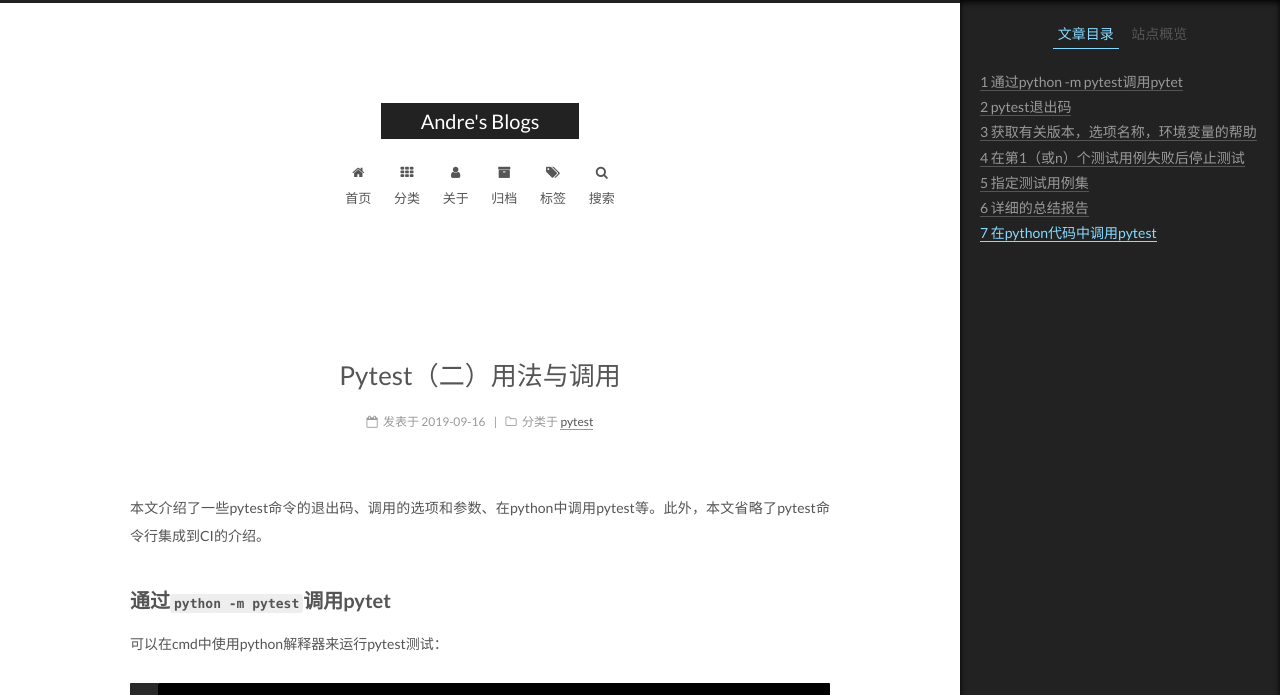
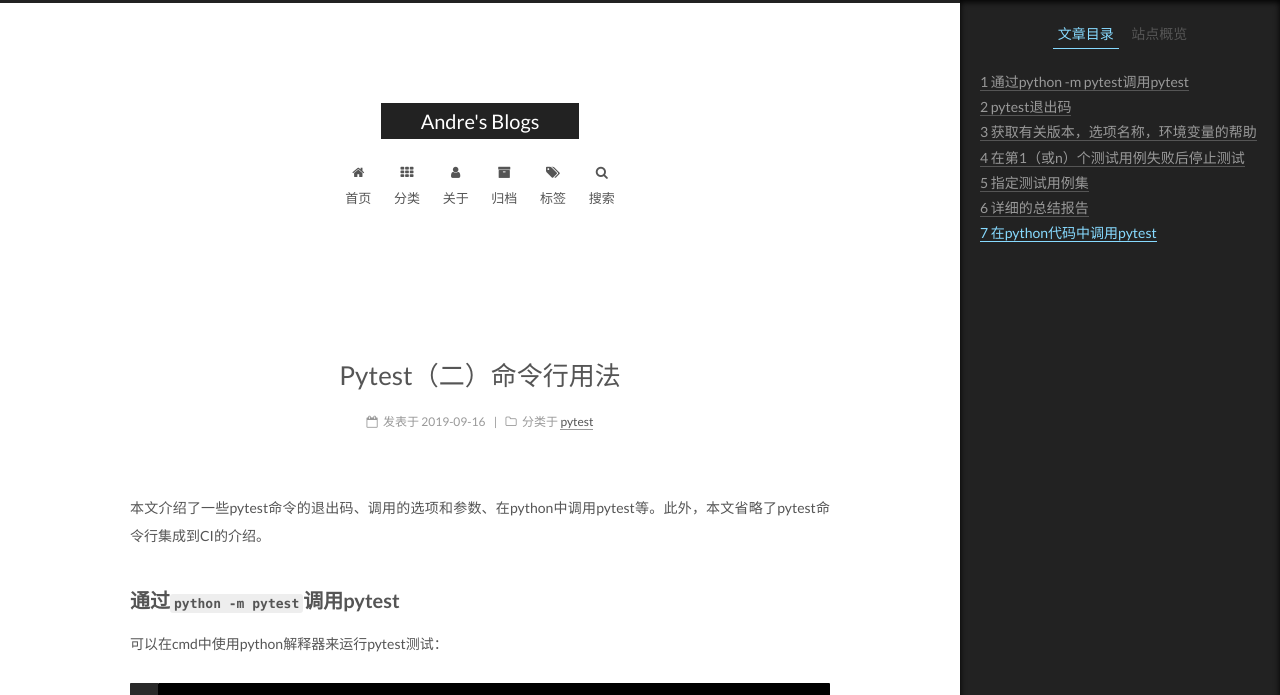
Before and after one commit to Ngwind/Ngwind.github.io, a Jekyll site: the page built from _posts/2019-09-16-Pytest（二）用法与调用.md, in a window 1280 px wide. Shown: the top 695 px of the page. Built offline with Jekyll 4.4.1, drawn with Linux system fonts in a browser that asks for light colours; comment, search, counter and statistics services are not loaded.

Commit message:
Update 2019-09-16-Pytest（二）用法与调用.md

```diff
--- a/_posts/2019-09-16-Pytest（二）用法与调用.md
+++ b/_posts/2019-09-16-Pytest（二）用法与调用.md
@@ -1,17 +1,18 @@
 ---
 layout: post
-title: Pytest（二）用法与调用
+title: Pytest（二）命令行用法
 date: 2019-09-16 12:38:37
 categories:
   - pytest
 tags:
   - python
+  - pytest
 ---
 
 本文介绍了一些pytest命令的退出码、调用的选项和参数、在python中调用pytest等。此外，本文省略了pytest命令行集成到CI的介绍。
 <!-- more -->
 
-## 通过`python -m pytest`调用pytet
+## 通过`python -m pytest`调用pytest
 
 可以在cmd中使用python解释器来运行pytest测试：
 
```
